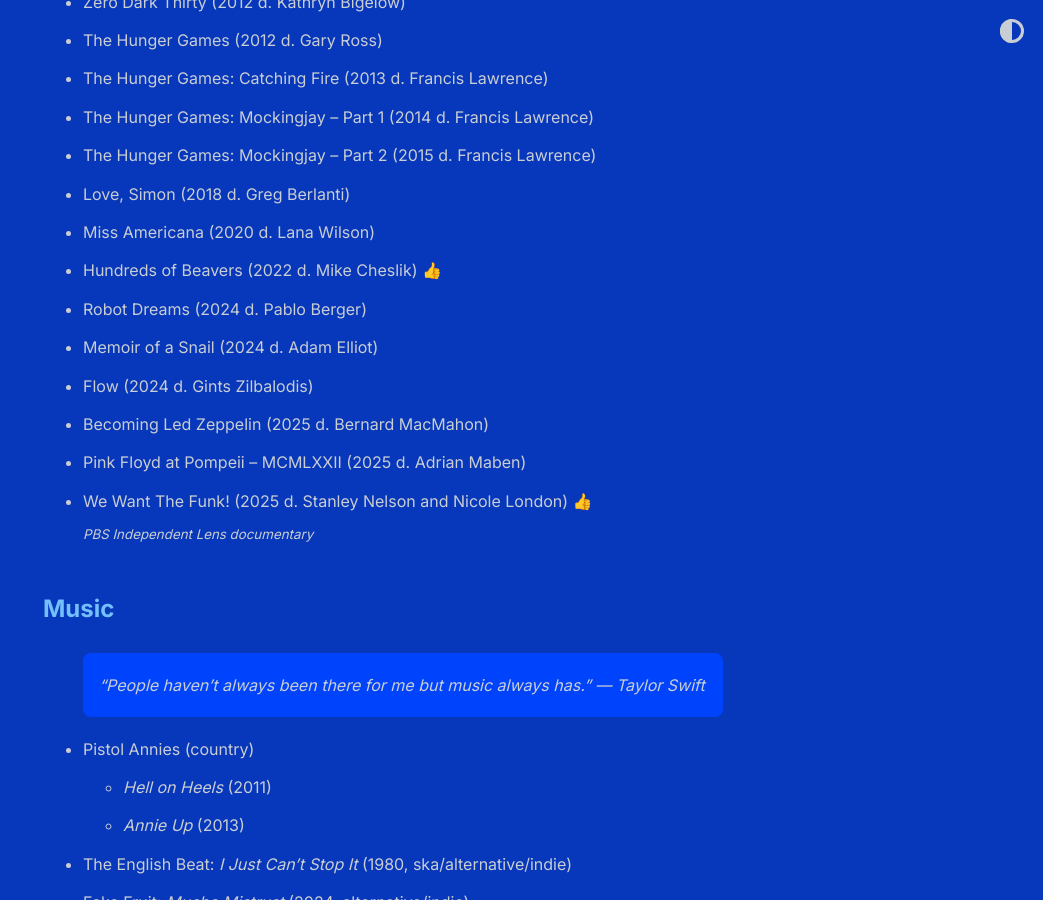
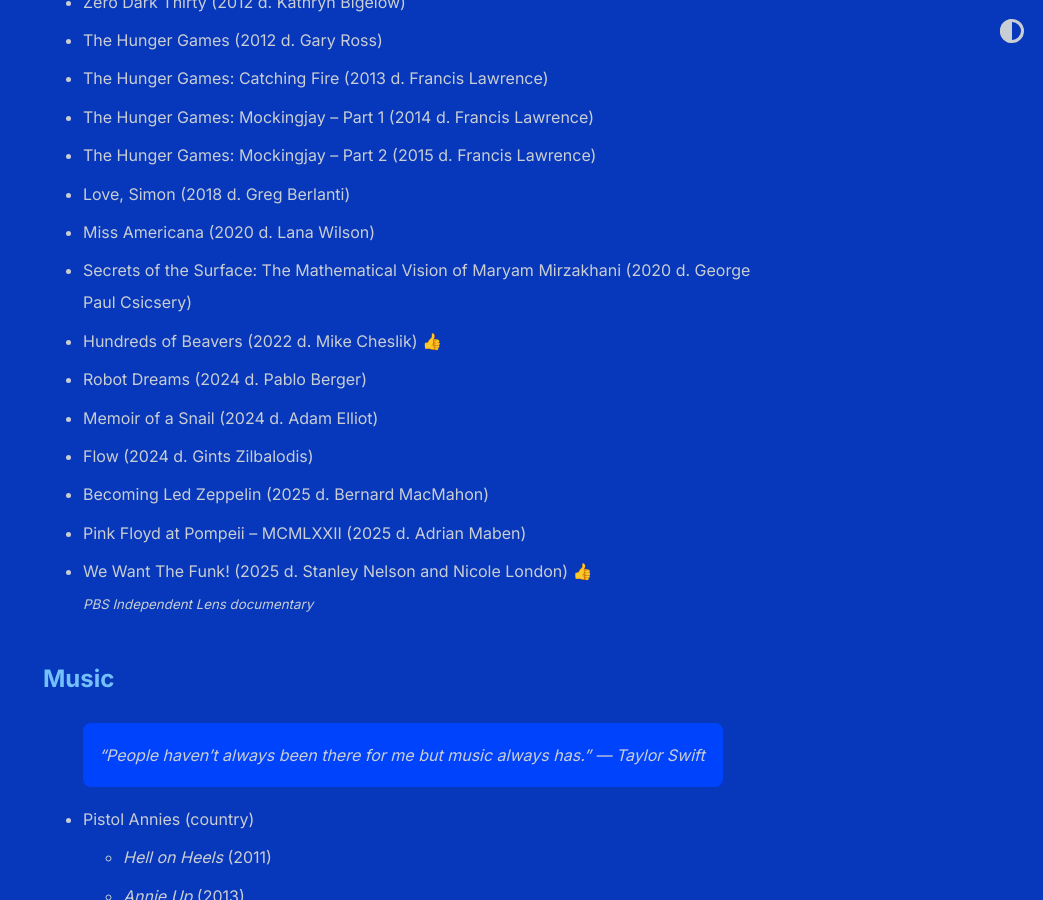
Before and after one commit to shihankanungo/shihankanungo.github.io, a Jekyll site: the page built from wrapped.md, in a window 1280 px wide and 900 px high, scrolled down 2024 px. Shown: the whole window, without its empty margins (237-1280 px from the left). Built offline with Jekyll 4.4.1, drawn with Linux system fonts in a browser that asks for light colours.

Commit message:
Update wrapped.md

```diff
--- a/wrapped.md
+++ b/wrapped.md
@@ -49,6 +49,7 @@
 - The Hunger Games: Mockingjay – Part 2 (2015 d. Francis Lawrence)
 - Love, Simon (2018 d. Greg Berlanti)
 - Miss Americana (2020 d. Lana Wilson)
+- Secrets of the Surface: The Mathematical Vision of Maryam Mirzakhani (2020 d. George Paul Csicsery)
 - Hundreds of Beavers (2022 d. Mike Cheslik) 👍
 - Robot Dreams (2024 d. Pablo Berger)
 - Memoir of a Snail (2024 d. Adam Elliot)
```
